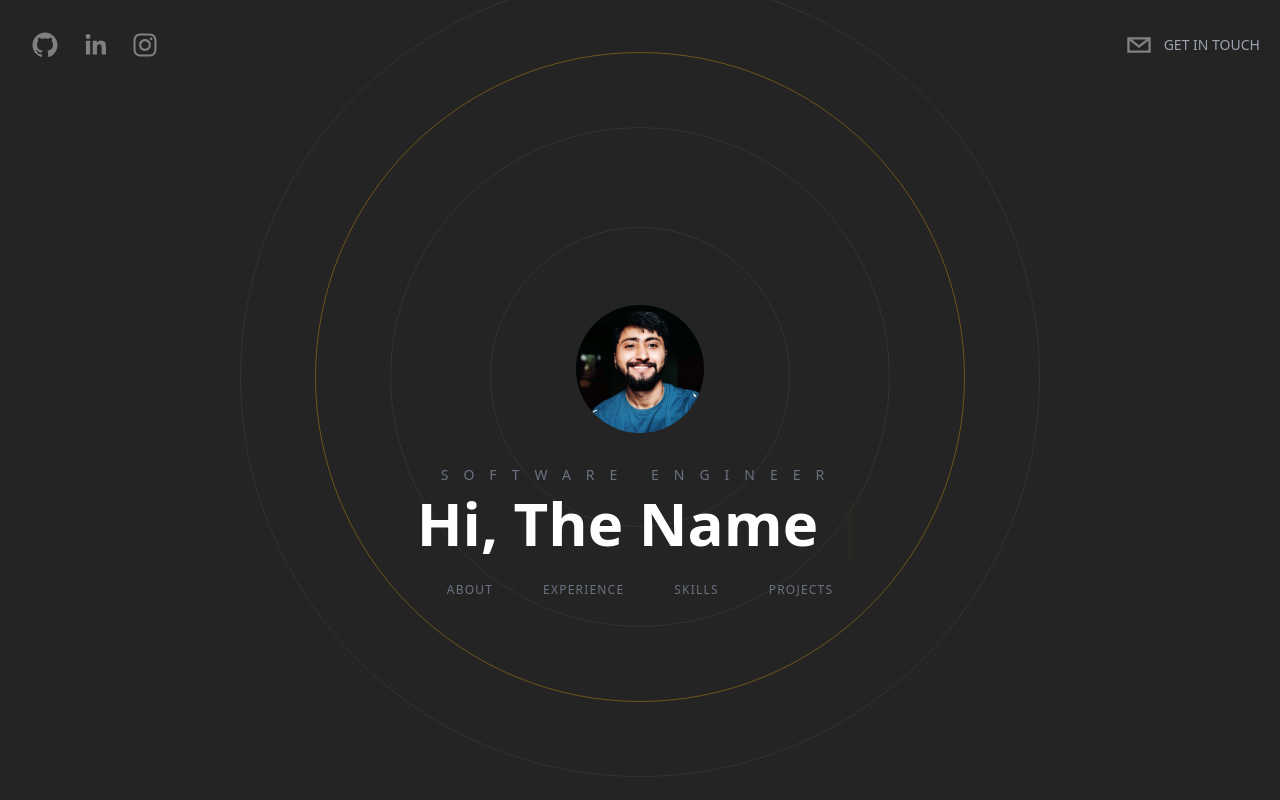
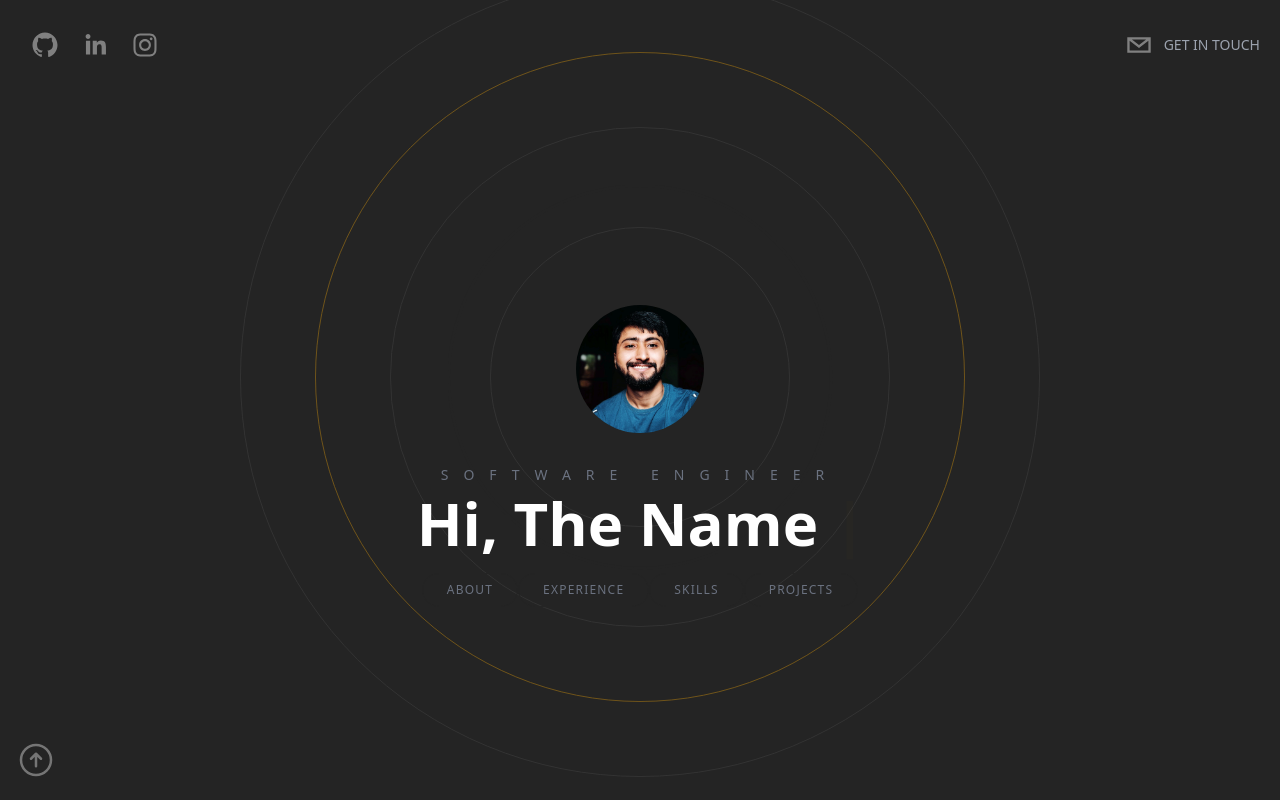
Before and after one commit to brijeshvp/portfolio, a Next.js app: page / in a window 1280 px wide. Built offline with nearby package versions, Linux system fonts and the light colour scheme.

Commit message:
Scrollbars and back to top button done

```diff
--- a/components/Header.tsx
+++ b/components/Header.tsx
@@ -1,4 +1,5 @@
 import { motion } from "framer-motion";
+import Link from "next/link";
 import React from "react";
 import { SocialIcon } from "react-social-icons";
 
@@ -40,7 +41,7 @@ const Header = (props: Props) => {
           bgColor="transparent"
         />
       </motion.div>
-
+      <Link href="#contact">
         <motion.div
           initial={{
             x: 500,
@@ -67,6 +68,7 @@ const Header = (props: Props) => {
             Get In Touch
           </p>
         </motion.div>
+      </Link>
     </header>
   );
 };
--- a/package.json
+++ b/package.json
@@ -16,7 +16,8 @@
     "react-dom": "^18",
     "react-hook-form": "^7.49.3",
     "react-simple-typewriter": "^5.0.1",
-    "react-social-icons": "^6.7.0"
+    "react-social-icons": "^6.7.0",
+    "tailwind-scrollbar": "^3.0.5"
   },
   "devDependencies": {
     "@types/node": "^20",
--- a/pages/index.tsx
+++ b/pages/index.tsx
@@ -8,12 +8,13 @@ import WorkExperience from "@/components/WorkExperience";
 import Skills from "@/components/Skills";
 import Projects from "@/components/Projects";
 import ContactMe from "@/components/ContactMe";
+import Link from "next/link";
 
 const inter = Inter({ subsets: ["latin"] });
 
 export default function Home() {
   return (
-    <main className="bg-[rgb(36,36,36)] text-white h-screen snap-y snap-mandatory overflow-y-scroll overflow-x-hidden z-0">
+    <main className="bg-[rgb(36,36,36)] text-white h-screen snap-y snap-mandatory overflow-y-scroll overflow-x-hidden z-0 scrollbar scrollbar-track-gray-400/20 scrollbar-thumb-[#F7AB0A]/80">
       <Head>
         <title>Brijesh's Portfolio</title>
       </Head>
@@ -44,8 +45,26 @@ export default function Home() {
         <ContactMe />
       </section>
 
-
-      {/* Contact Me */}
+      <footer className="sticky bottom-5 w-full cursor-pointer">
+        <Link href="#hero">
+          <div className="px-4">
+            <svg
+              xmlns="http://www.w3.org/2000/svg"
+              fill="none"
+              viewBox="0 0 24 24"
+              strokeWidth={1.5}
+              stroke="currentColor"
+              className="object-cover h-10 w-10 rounded-full filter grayscale text-[#F7AB0A]/80  animate-pulse"
+            >
+              <path
+                strokeLinecap="round"
+                strokeLinejoin="round"
+                d="m15 11.25-3-3m0 0-3 3m3-3v7.5M21 12a9 9 0 1 1-18 0 9 9 0 0 1 18 0Z"
+              />
+            </svg>
+          </div>
+        </Link>
+      </footer>
     </main>
   );
 }
--- a/tailwind.config.ts
+++ b/tailwind.config.ts
@@ -15,6 +15,8 @@ const config: Config = {
       },
     },
   },
-  plugins: [],
+  plugins: [
+    require('tailwind-scrollbar'),
+  ],
 }
 export default config
```
Also changed, not shown: 1 other file (tests, documents, lock files or other folders). Lines whose indentation alone changed are shown as unchanged.
